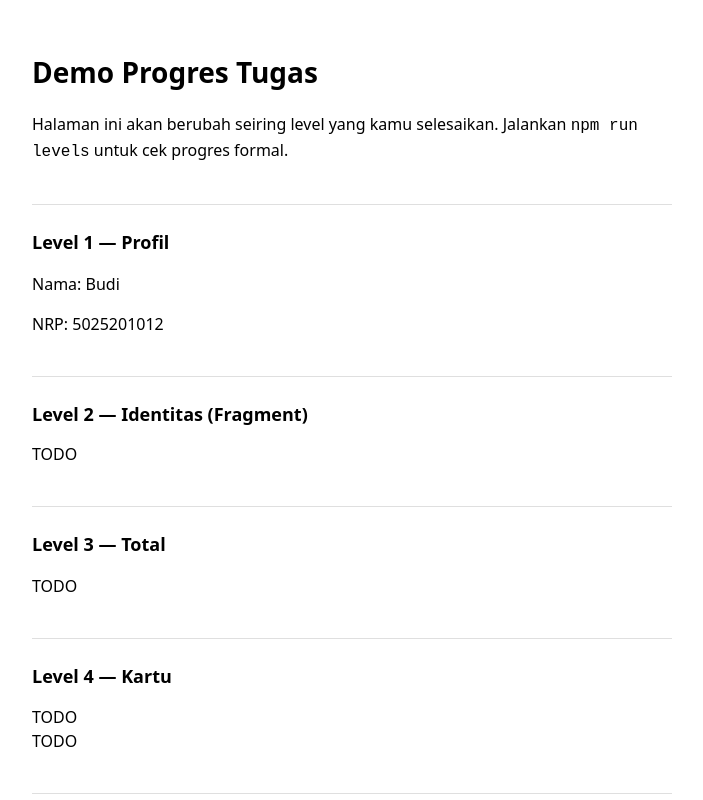
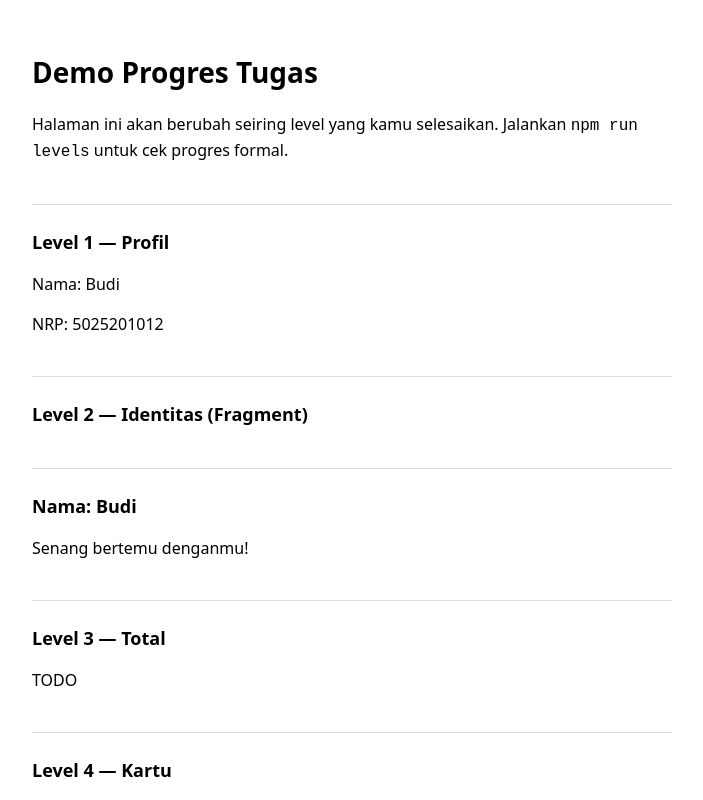
Before and after one commit to webdev-if-its/frontend-5053241002, a React (Vite) app in the folder pertemuan-02/: page / in a window 1280 px wide. Shown: the top 800 px of the page, without its empty margins (288-991 px from the left). Built offline with nearby package versions, Linux system fonts and the light colour scheme.

Commit message:
pertemuan-02: level 2 selesai

```diff
--- a/pertemuan-02/src/components/Identitas.tsx
+++ b/pertemuan-02/src/components/Identitas.tsx
@@ -1,6 +1,11 @@
 // TODO(Level 2): beri tipe props yang benar — { nama: string }. Lalu render
 // DUA elemen sejajar TANPA elemen pembungkus tambahan di DOM (gunakan
 // Fragment, bukan <div>). Lihat SOAL.md untuk kontrak lengkap.
-export function Identitas(props: any) {
-  return <div>TODO</div>
+export function Identitas({ nama }: { nama: string }) {
+  return (
+    <>
+      <h2>Nama: {nama}</h2>
+      <p>Senang bertemu denganmu!</p>
+    </>
+  )
 }
```
